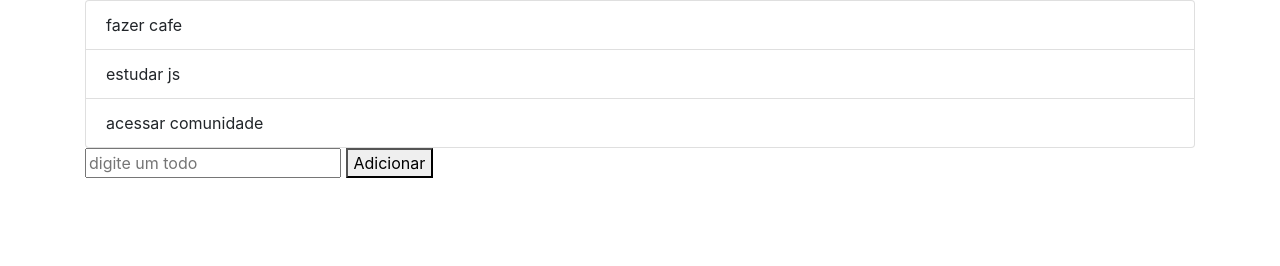
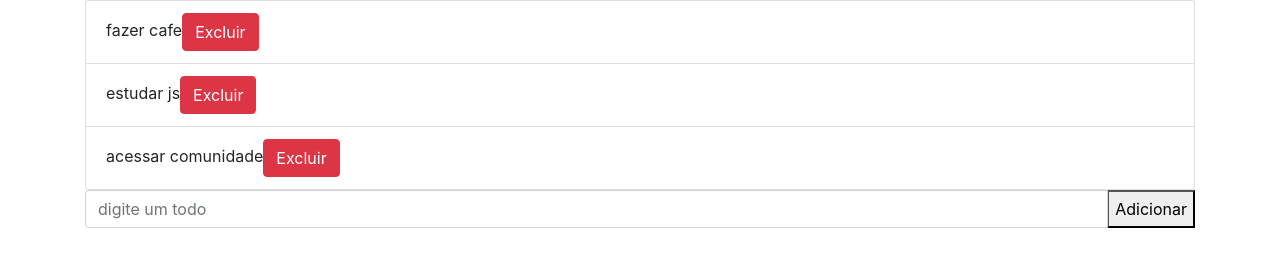
Before and after one commit to wevertoum/app-todo, a plain HTML site: page index.html in a window 1280 px wide. Drawn offline with nearby package versions, Linux system fonts and the light colour scheme.

Commit message:
atualização e inclusão de botão de excluir todo

```diff
--- a/index.html
+++ b/index.html
@@ -12,8 +12,15 @@
         <div id="app">
             <ul class="list-group">
             </ul>
-            <input type="text" placeholder="digite um todo">
-            <button>Adicionar</button>
+
+
+            <div class="input-group mb-3">
+                <input type="text" class="form-control" placeholder="digite um todo" aria-label="Recipient's username"
+                    aria-describedby="basic-addon2">
+                <div class="input-group-append">
+                    <button>Adicionar</button>
+                </div>
+            </div>
         </div>
     </div>
 
--- a/todos.js
+++ b/todos.js
@@ -9,15 +9,34 @@ var todos = [
 ];
 
 function renderTodos() {
+    listElement.innerHTML = '';
+
     for (todo of todos) {
         var todoElement = document.createElement('li');
         var todoText = document.createTextNode(todo);
+
+        var linkElement = document.createElement('a');
+
+        linkElement.setAttribute('href', '#');
+        linkElement.className = "btn btn-danger";
+
+        var pos = todos.indexOf(todo);
+        linkElement.setAttribute('onclick', 'deleteTodo(' +  pos + ')');
+
+        var linkText = document.createTextNode('Excluir');
+
+
+        linkElement.appendChild(linkText)
+
+        /* adiciona o bootstrap na lista */
         todoElement.className = "list-group-item";
+
         todoElement.appendChild(todoText);
+        todoElement.appendChild(linkElement);
+
         listElement.appendChild(todoElement);
     }
 }
-
 
 /*
 function addStyleList() {
@@ -38,3 +57,10 @@ function addTodo() {
 }
 
 buttonElement.onclick = addTodo;
+
+/* exclui o TODO da lista de array*/
+
+function deleteTodo(pos) {
+    todos.splice(pos, 1);
+    renderTodos();
+}
```
